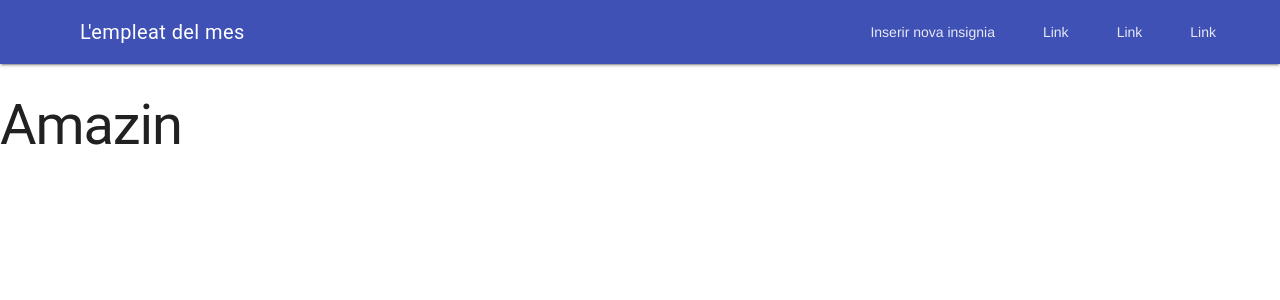
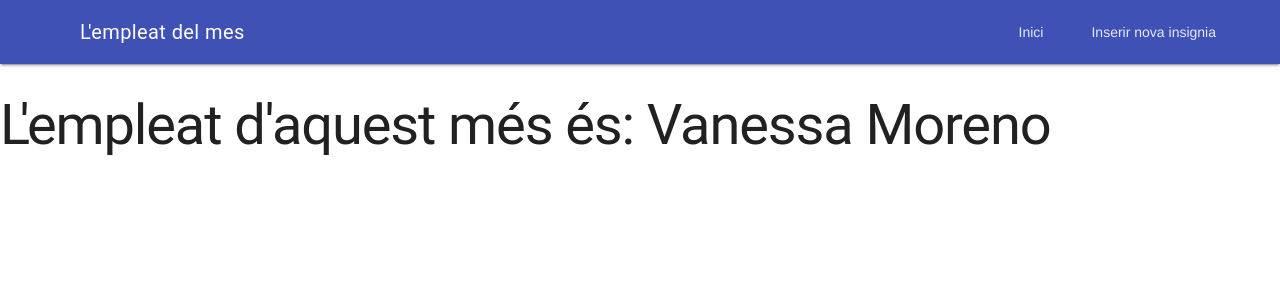
Before and after one commit to barrien2/S2SX-EMPLEAT-DEL-MES, a PHP site: page /index.php in a window 1280 px wide. Shown: the top 300 px of the page. Run offline with PHP 8.4, Linux system fonts and the light colour scheme.

Commit message:
Borrar menus buits

```diff
--- a/header.php
+++ b/header.php
@@ -10,20 +10,16 @@
       <div class="mdl-layout-spacer"></div>
       <!-- Navigation. We hide it in small screens. -->
       <nav class="mdl-navigation mdl-layout--large-screen-only">
+        <a class="mdl-navigation__link" href="index.php">Inici</a>
         <a class="mdl-navigation__link" href="novainsignia.php">Inserir nova insignia</a>
-        <a class="mdl-navigation__link" href="">Link</a>
-        <a class="mdl-navigation__link" href="">Link</a>
-        <a class="mdl-navigation__link" href="">Link</a>
       </nav>
     </div>
   </header>
   <div class="mdl-layout__drawer">
     <span class="mdl-layout-title">Title</span>
     <nav class="mdl-navigation">
+      <a class="mdl-navigation__link" href="index.php">Inici</a>
       <a class="mdl-navigation__link" href="novainsignia.php">Inserir nova insignia</a>
-      <a class="mdl-navigation__link" href="">Link</a>
-      <a class="mdl-navigation__link" href="">Link</a>
-      <a class="mdl-navigation__link" href="">Link</a>
     </nav>
   </div>
 
--- a/index.php
+++ b/index.php
@@ -38,7 +38,7 @@
     ?>
     <main class="mdl-layout__content">
       <div class="page-content">
-        <h1>Amazin</h1>
+        <h1>L'empleat d'aquest més és: Vanessa Moreno</h1>
       </div>
     </main>
   </div>
```
